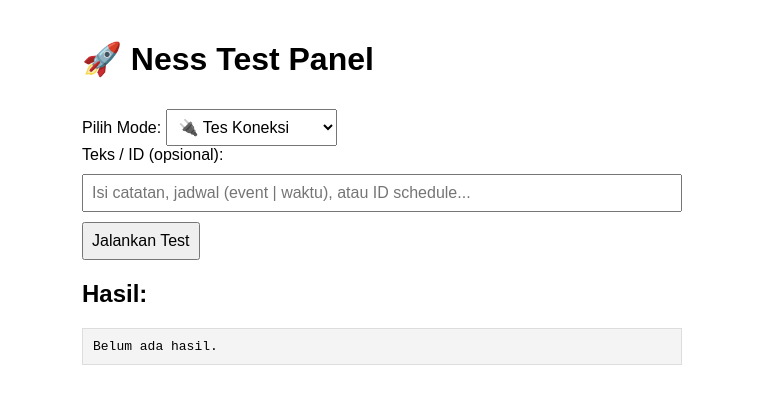
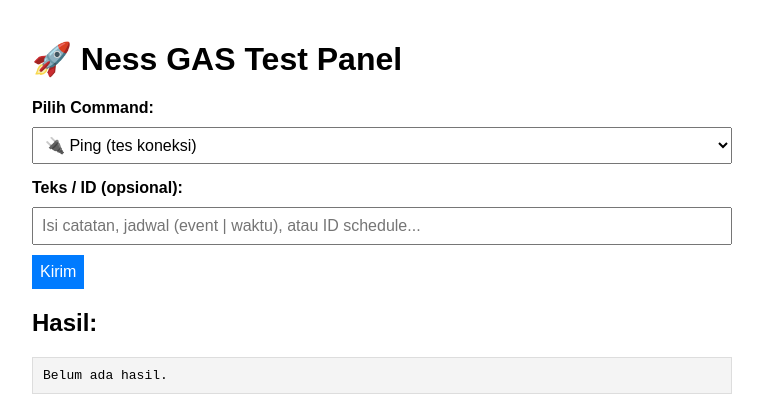
Before and after one commit to aronisme/webhookAi, a website: page public/index.html in a window 1280 px wide. Shown: the whole page, without its empty margins (258-1021 px from the left). Drawn offline with Linux system fonts and the light colour scheme.

Commit message:
tamabh home tets apidd00kkkkk9

```diff
--- a/public/index.html
+++ b/public/index.html
@@ -2,20 +2,23 @@
 <html lang="id">
 <head>
   <meta charset="UTF-8">
-  <title>Ness Test Panel</title>
+  <title>Ness GAS Test Panel</title>
   <style>
-    body { font-family: Arial, sans-serif; max-width: 600px; margin: 40px auto; }
+    body { font-family: Arial, sans-serif; max-width: 700px; margin: 40px auto; }
     select, button, input { padding: 8px; margin-top: 10px; font-size: 16px; }
-    input { width: 100%; box-sizing: border-box; }
+    input, select { width: 100%; box-sizing: border-box; }
+    button { background: #007bff; color: #fff; border: none; cursor: pointer; }
+    button:hover { background: #0056b3; }
     pre { background: #f4f4f4; padding: 10px; border: 1px solid #ddd; white-space: pre-wrap; }
+    label { margin-top: 15px; display: block; font-weight: bold; }
   </style>
 </head>
 <body>
-  <h1>🚀 Ness Test Panel</h1>
+  <h1>🚀 Ness GAS Test Panel</h1>
 
-  <label for="modeSelect">Pilih Mode:</label>
+  <label for="modeSelect">Pilih Command:</label>
   <select id="modeSelect">
-    <option value="ping">🔌 Tes Koneksi</option>
+    <option value="ping">🔌 Ping (tes koneksi)</option>
     <option value="addnote">Tambah Catatan</option>
     <option value="listnotes">Lihat Catatan</option>
     <option value="addschedule">Tambah Jadwal</option>
@@ -23,12 +26,10 @@
     <option value="completeschedule">Selesaikan Jadwal</option>
   </select>
 
-  <br>
   <label for="customText">Teks / ID (opsional):</label>
   <input id="customText" placeholder="Isi catatan, jadwal (event | waktu), atau ID schedule...">
 
-  <br>
-  <button onclick="runTest()">Jalankan Test</button>
+  <button onclick="runTest()">Kirim</button>
 
   <h2>Hasil:</h2>
   <pre id="output">Belum ada hasil.</pre>
@@ -39,16 +40,14 @@
       const text = document.getElementById("customText").value;
 
       document.getElementById("output").textContent =
-        "Mengirim request ke /test?mode=" + mode + "...";
+        "⏳ Mengirim request ke /test?mode=" + mode + "...";
 
       try {
-        const res = await fetch("/test?mode=" + mode + "&text=" + encodeURIComponent(text));
+        const res = await fetch("/test?mode=" + encodeURIComponent(mode) + "&text=" + encodeURIComponent(text));
         const data = await res.json();
-        document.getElementById("output").textContent =
-          JSON.stringify(data, null, 2);
+        document.getElementById("output").textContent = JSON.stringify(data, null, 2);
       } catch (err) {
-        document.getElementById("output").textContent =
-          "Error: " + err.message;
+        document.getElementById("output").textContent = "❌ Error: " + err.message;
       }
     }
   </script>
```
Also changed, not shown: netlify/functions/test.js (+16 -25 lines).
